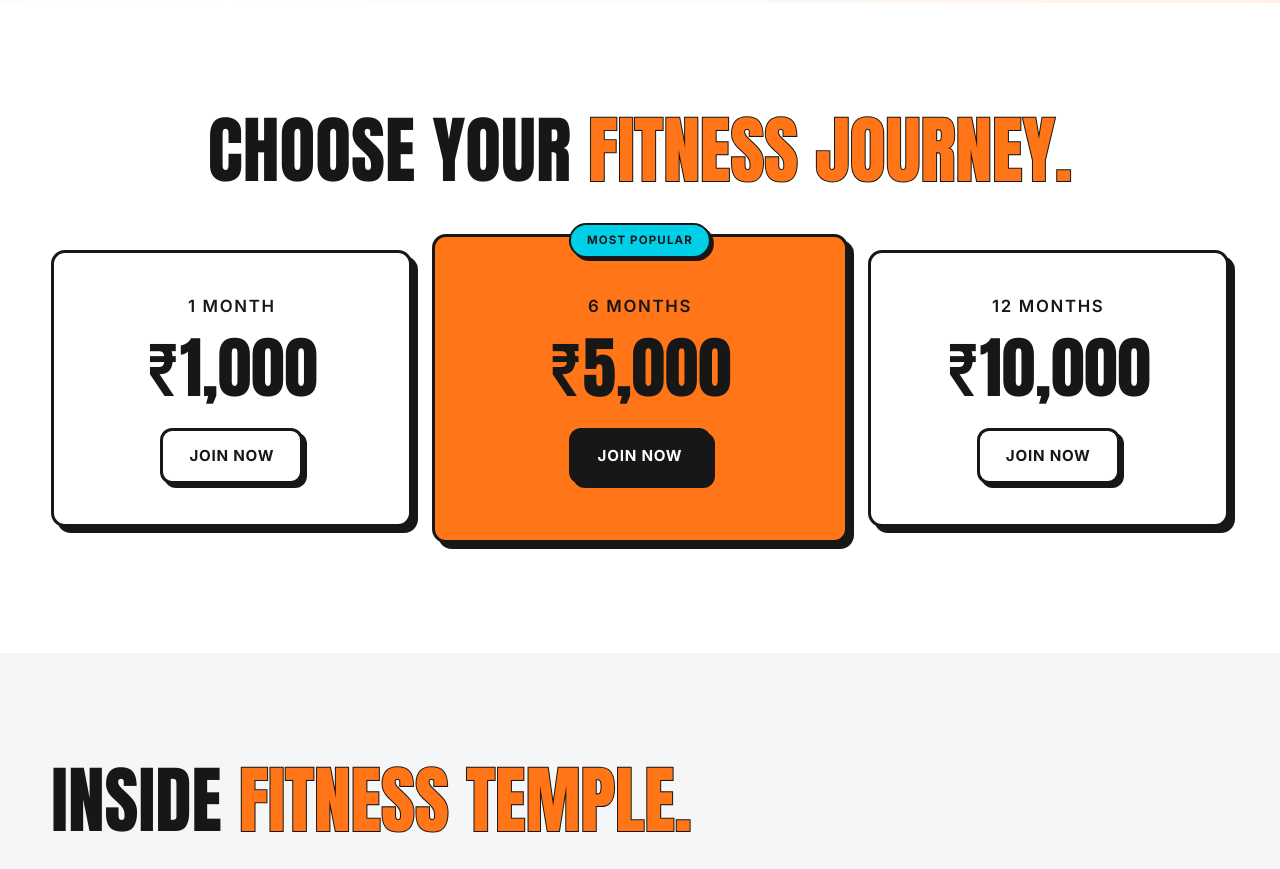
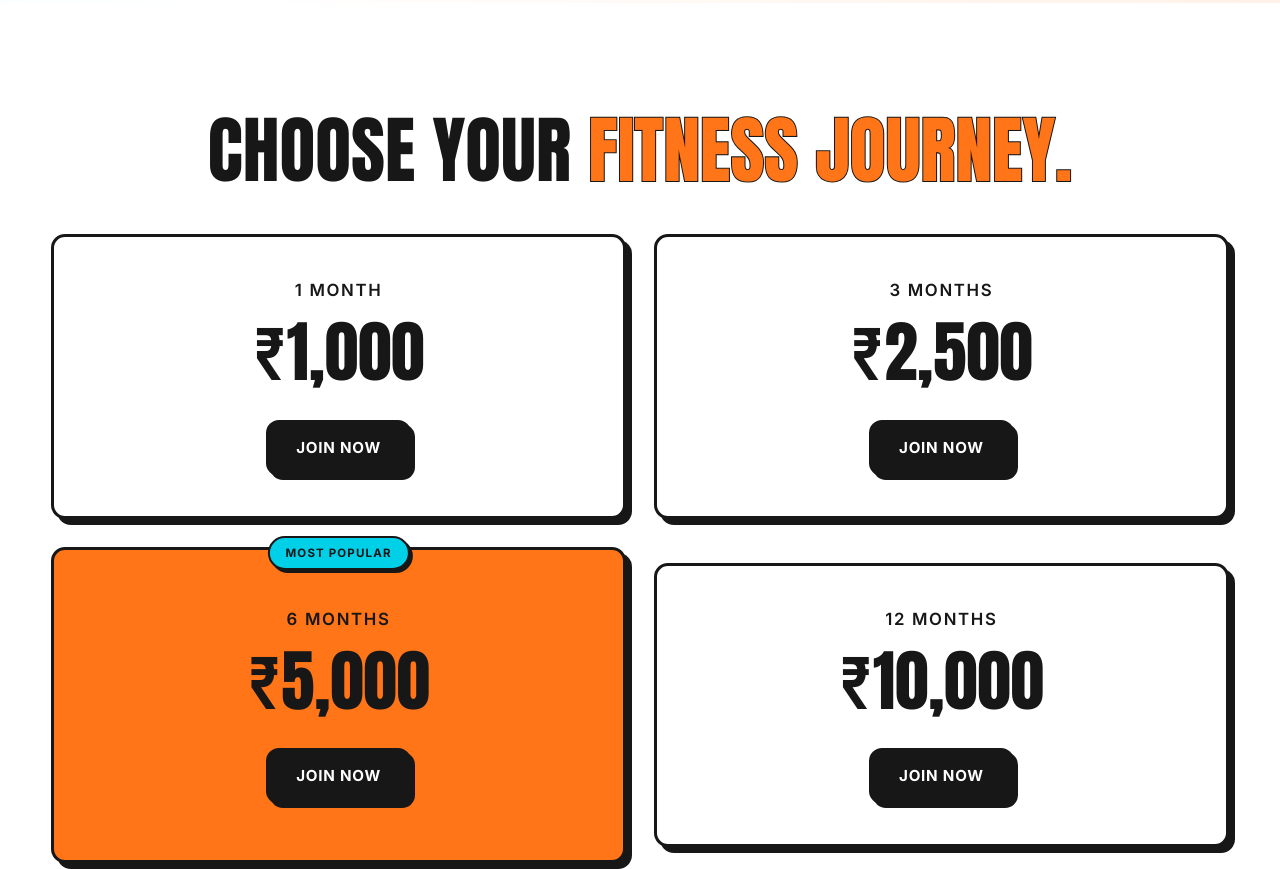
Before and after one commit to captainnick51-sketch/fitness-temple-gym, a plain HTML site: page index.html in a window 1280 px wide. Shown: the part 3886-4755 px from the top of the page. Drawn offline with Linux system fonts and the light colour scheme.

Commit message:
Update index.html

```diff
--- a/index.html
+++ b/index.html
@@ -188,6 +188,46 @@ html,body{max-width:100%;overflow-x:clip}
     -webkit-text-stroke: 0.5px #000;
     paint-order: stroke fill;
 }
+
+/* Membership 2x2 Grid */
+#membership .pls {
+  display: grid;
+  grid-template-columns: repeat(2, minmax(0, 1fr));
+  gap: 28px;
+}
+
+/* Join Now Button Highlight */
+#membership .pl .btn {
+  display: inline-flex;
+  align-items: center;
+  justify-content: center;
+  min-width: 145px;
+  padding: 14px 28px;
+  margin-top: 8px;
+  border: 2px solid #171717;
+  border-radius: 13px;
+  background: #171717;
+  color: #fff;
+  font-weight: 700;
+  text-decoration: none;
+  box-shadow: 4px 4px 0 #171717;
+  transition: .25s ease;
+}
+
+#membership .pl .btn:hover {
+  background: #fff;
+  color: #171717;
+  transform: translate(-2px, -2px);
+  box-shadow: 6px 6px 0 #171717;
+}
+
+/* Mobile Layout */
+@media (max-width: 650px) {
+  #membership .pls {
+    grid-template-columns: 1fr;
+    gap: 25px;
+  }
+}
 </style>
 </head>
 <body>
@@ -329,13 +369,41 @@ color:white;">
 <a class="btn bs rv" style="--d:.3s" href="https://wa.me/919634176537" target="_blank" rel="noopener">Start Your Fitness Journey</a>
 </div></div></section>
 
-<section id="membership"><div class="w">
-<h2 class="t ct rv">Choose your <i>fitness journey.</i></h2>
-<div class="pls">
-<div class="pl rv"><h3>1 Month</h3><div class="pr">₹1,000</div><a class="btn bo" href="https://wa.me/919634176537" target="_blank" rel="noopener">Join Now</a></div>
-<div class="pl f rv" style="--d:.1s"><span class="tag">Most Popular</span><h3>6 Months</h3><div class="pr">₹5,000</div><a class="btn bs" href="https://wa.me/919634176537" target="_blank" rel="noopener">Join Now</a></div>
-<div class="pl rv" style="--d:.2s"><h3>12 Months</h3><div class="pr">₹10,000</div><a class="btn bo" href="https://wa.me/919634176537" target="_blank" rel="noopener">Join Now</a></div>
-</div></div></section>
+
+<section id="membership">
+  <div class="w">
+    <h2 class="t ct rv">Choose your <i>fitness journey.</i></h2>
+
+    <div class="pls">
+
+      <div class="pl rv">
+        <h3>1 Month</h3>
+        <div class="pr">₹1,000</div>
+        <a class="btn bo" href="https://wa.me/919634176537" target="_blank" rel="noopener">Join Now</a>
+      </div>
+
+      <div class="pl rv" style="--d:.1s">
+        <h3>3 Months</h3>
+        <div class="pr">₹2,500</div>
+        <a class="btn bo" href="https://wa.me/919634176537" target="_blank" rel="noopener">Join Now</a>
+      </div>
+
+      <div class="pl f rv" style="--d:.2s">
+        <span class="tag">Most Popular</span>
+        <h3>6 Months</h3>
+        <div class="pr">₹5,000</div>
+        <a class="btn bs" href="https://wa.me/919634176537" target="_blank" rel="noopener">Join Now</a>
+      </div>
+
+      <div class="pl rv" style="--d:.3s">
+        <h3>12 Months</h3>
+        <div class="pr">₹10,000</div>
+        <a class="btn bo" href="https://wa.me/919634176537" target="_blank" rel="noopener">Join Now</a>
+      </div>
+
+    </div>
+  </div>
+</section>
 
 <section id="gallery" style="background:var(--lg)"><div class="w">
 <h2 class="t rv">Inside <i>Fitness Temple.</i></h2>
```
